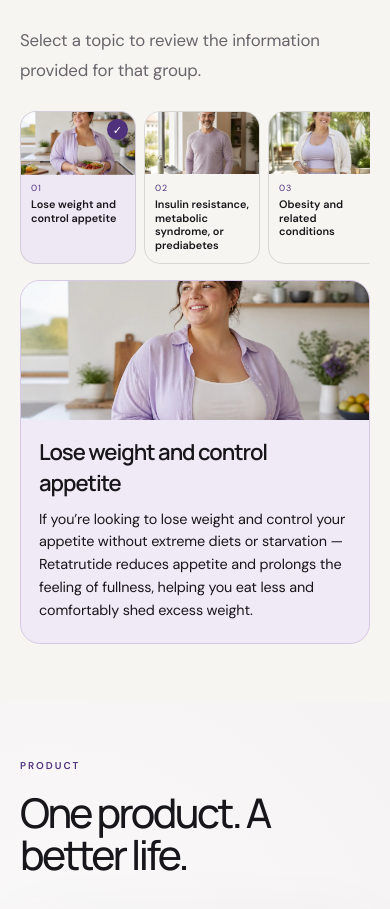
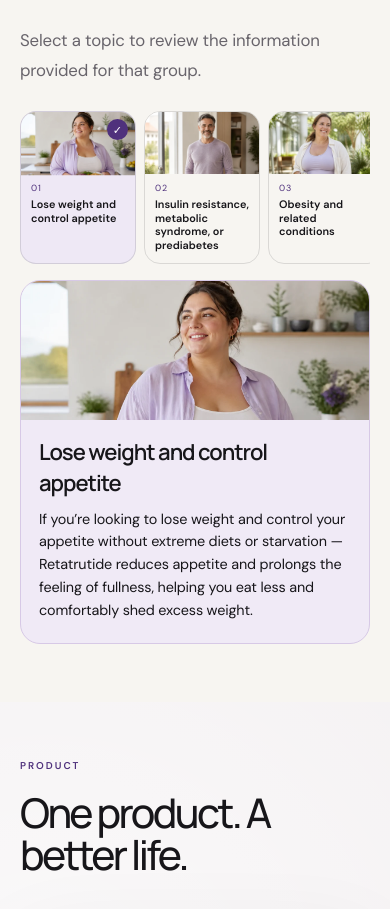
Before and after one commit to shalomesp11-creator/retatrutide-landing-preview, a React (Vite) app: page / in a window 390 px wide. Shown: the part 5237-6146 px from the top of the page. Built offline with nearby package versions, Linux system fonts and the light colour scheme.

Commit message:
fix: keep benefit portraits in frame

```diff
--- a/src/round-two.css
+++ b/src/round-two.css
@@ -275,7 +275,8 @@
   width: calc(100% + 30px);
   height: 110px;
   margin: 0 -15px 13px;
-  object-position: center;
+  object-position: center 8%;
+  transform-origin: center 20%;
   filter: saturate(0.96) contrast(1.01);
 }
 
@@ -304,7 +305,7 @@
 
 .benefit-detail > img {
   min-height: 210px;
-  object-position: center;
+  object-position: center 8%;
   filter: saturate(1);
 }
 
@@ -1038,7 +1039,7 @@
     grid-column: auto;
     aspect-ratio: 5 / 2;
     object-fit: cover;
-    object-position: center 32%;
+    object-position: center 8%;
   }
 
   .benefit-detail__index {
```
